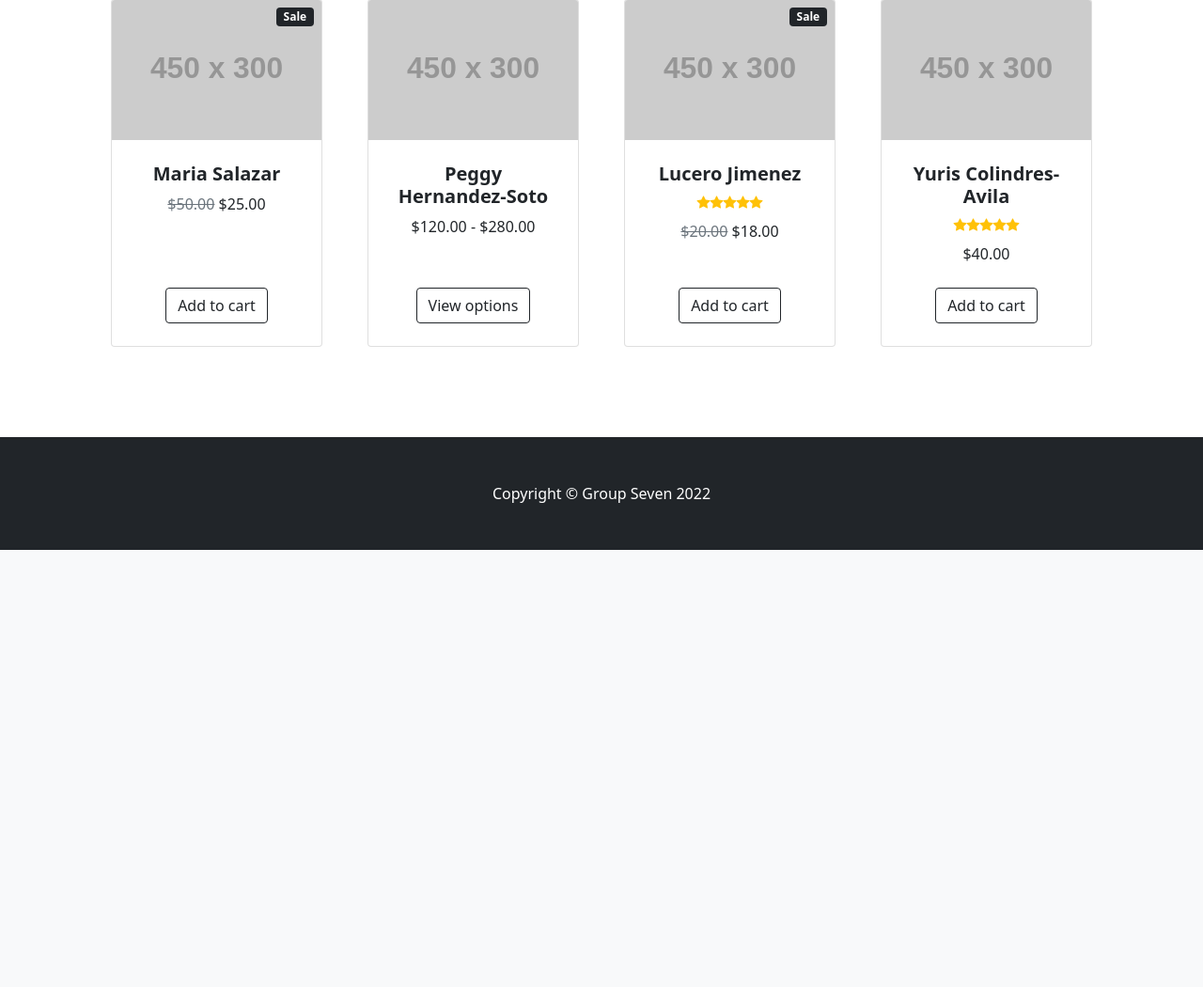
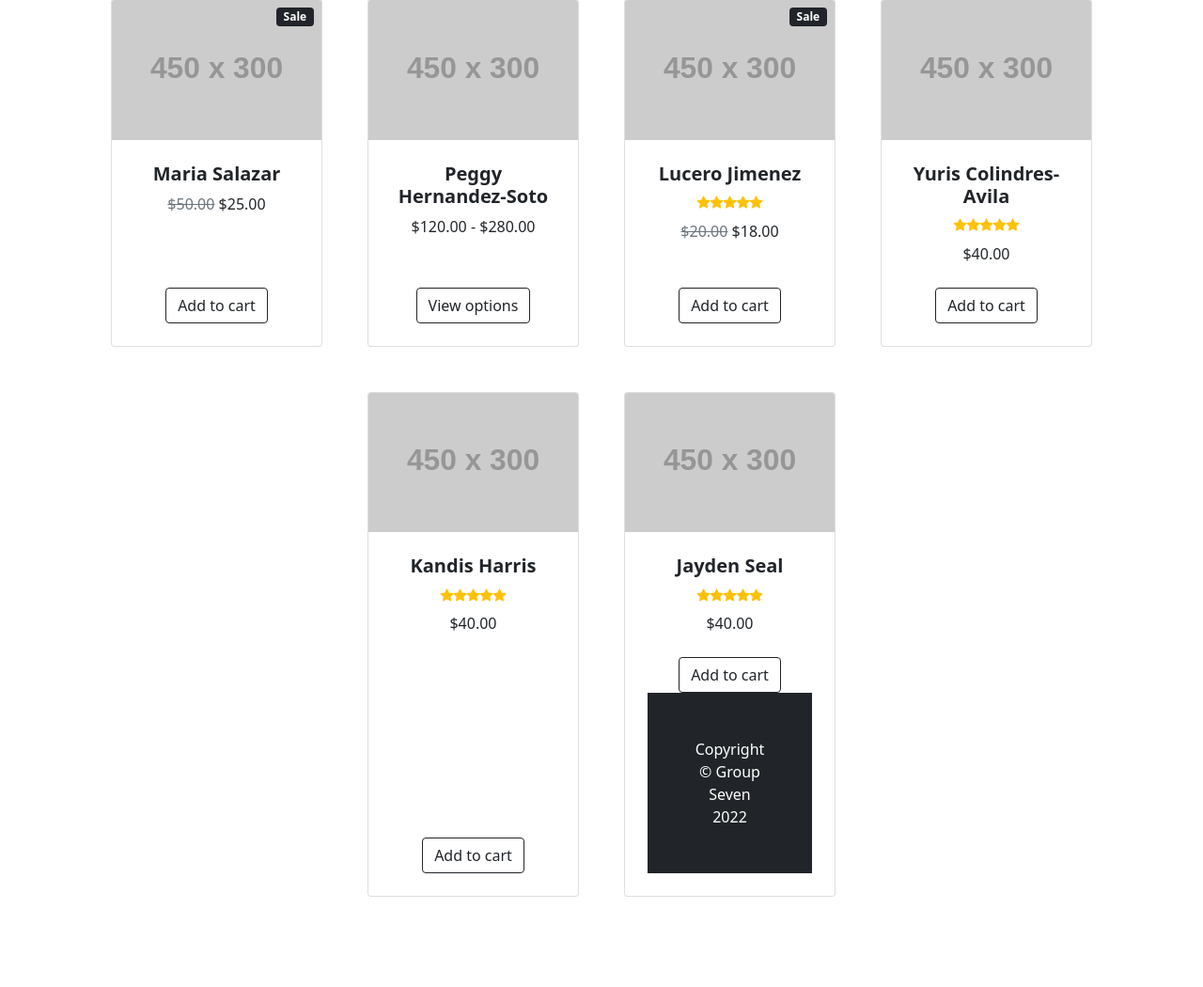
Before and after one commit to oliverescobar/missingPersons, a Django app: page / in a window 1280 px wide. Shown: the part 868-1918 px from the top of the page at 94% size. Before the commit the page ends 1453 px from the top, so only its background shows below. Run offline with Django 4.2, Linux system fonts and the light colour scheme; grey boxes labelled with a size stand in for pictures from a placeholder-image service; some libraries are stand-ins or nearby versions.

Commit message:
Update homepage.html

```diff
--- a/missingPersons/templates/homepages/homepage.html
+++ b/missingPersons/templates/homepages/homepage.html
@@ -382,8 +382,75 @@
               </div>
             </div>
           </div>
+<div class="col mb-5">
+<div class="card h-100">
+  <!-- Product image-->
+  <img
+    class="card-img-top"
+    src="https://dummyimage.com/450x300/dee2e6/6c757d.jpg"
+    alt="..."
+  />
+  <!-- Product details-->
+  <div class="card-body p-4">
+    <div class="text-center">
+      <!-- Product name-->
+      <h5 class="fw-bolder">Kandis Harris</h5>
+      <!-- Product reviews-->
+      <div
+        class="d-flex justify-content-center small text-warning mb-2"
+      >
+        <div class="bi-star-fill"></div>
+        <div class="bi-star-fill"></div>
+        <div class="bi-star-fill"></div>
+        <div class="bi-star-fill"></div>
+        <div class="bi-star-fill"></div>
+      </div>
+      <!-- Product price-->
+      $40.00
+    </div>
+  </div>
+  <!-- Product actions-->
+  <div class="card-footer p-4 pt-0 border-top-0 bg-transparent">
+    <div class="text-center">
+      <a class="btn btn-outline-dark mt-auto" href="#"
+        >Add to cart</a
+        >
+      </div>
+    </div>
+  </div>
+</div>
+<div class="col mb-5">
+  <div class="card h-100">
+    <!-- Product image-->
+    <img
+      class="card-img-top"
+      src="https://dummyimage.com/450x300/dee2e6/6c757d.jpg"
+      alt="..."
+    />
+    <!-- Product details-->
+    <div class="card-body p-4">
+      <div class="text-center">
+        <!-- Product name-->
+        <h5 class="fw-bolder">Jayden Seal</h5>
+        <!-- Product reviews-->
+        <div
+          class="d-flex justify-content-center small text-warning mb-2"
+        >
+          <div class="bi-star-fill"></div>
+          <div class="bi-star-fill"></div>
+          <div class="bi-star-fill"></div>
+          <div class="bi-star-fill"></div>
+          <div class="bi-star-fill"></div>
         </div>
+        <!-- Product price-->
+        $40.00
       </div>
+    </div>
+    <!-- Product actions-->
+    <div class="card-footer p-4 pt-0 border-top-0 bg-transparent">
+      <div class="text-center">
+        <a class="btn btn-outline-dark mt-auto" href="#"
+          >Add to cart</a
     </section>
     <!-- Footer-->
     <footer class="py-5 bg-dark">
```
